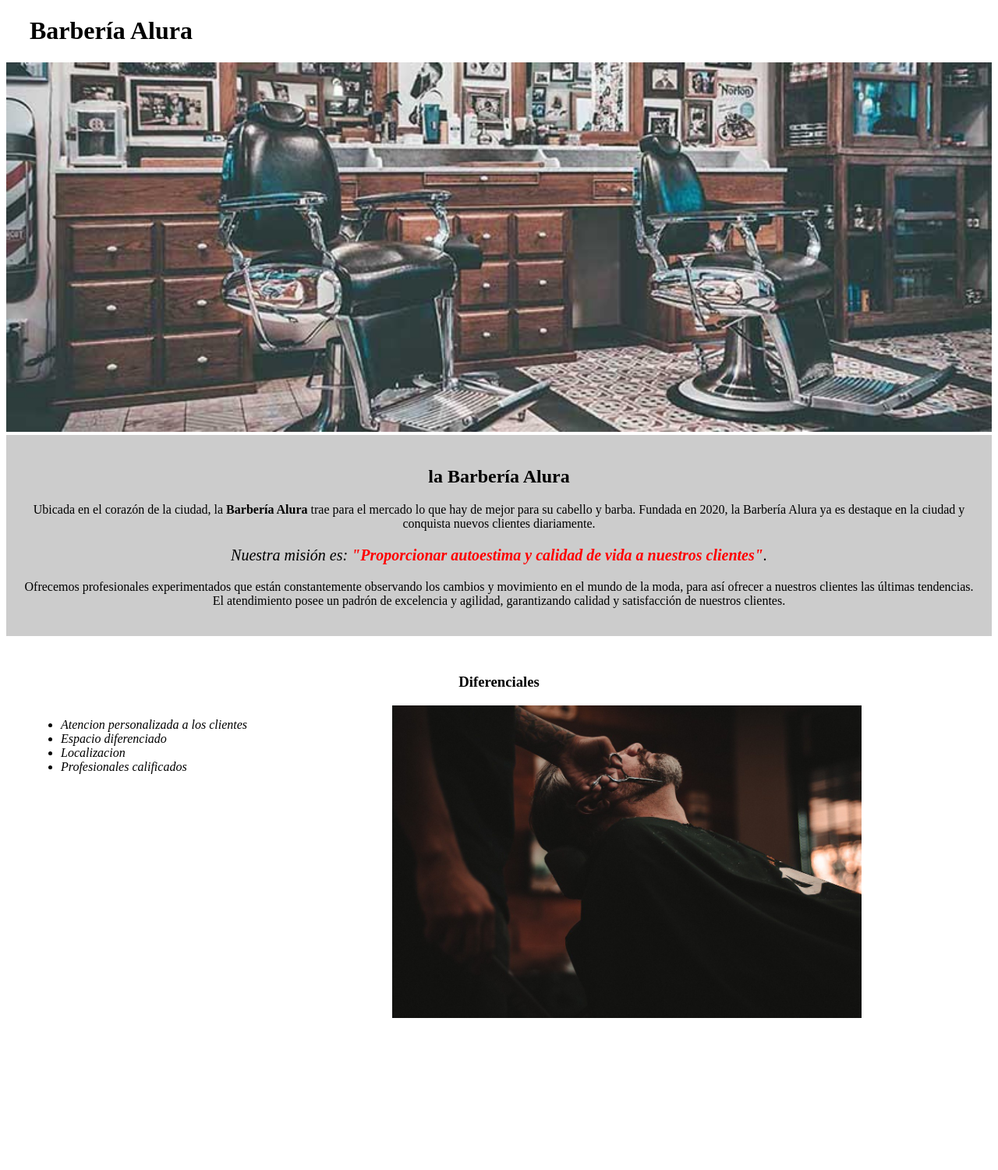
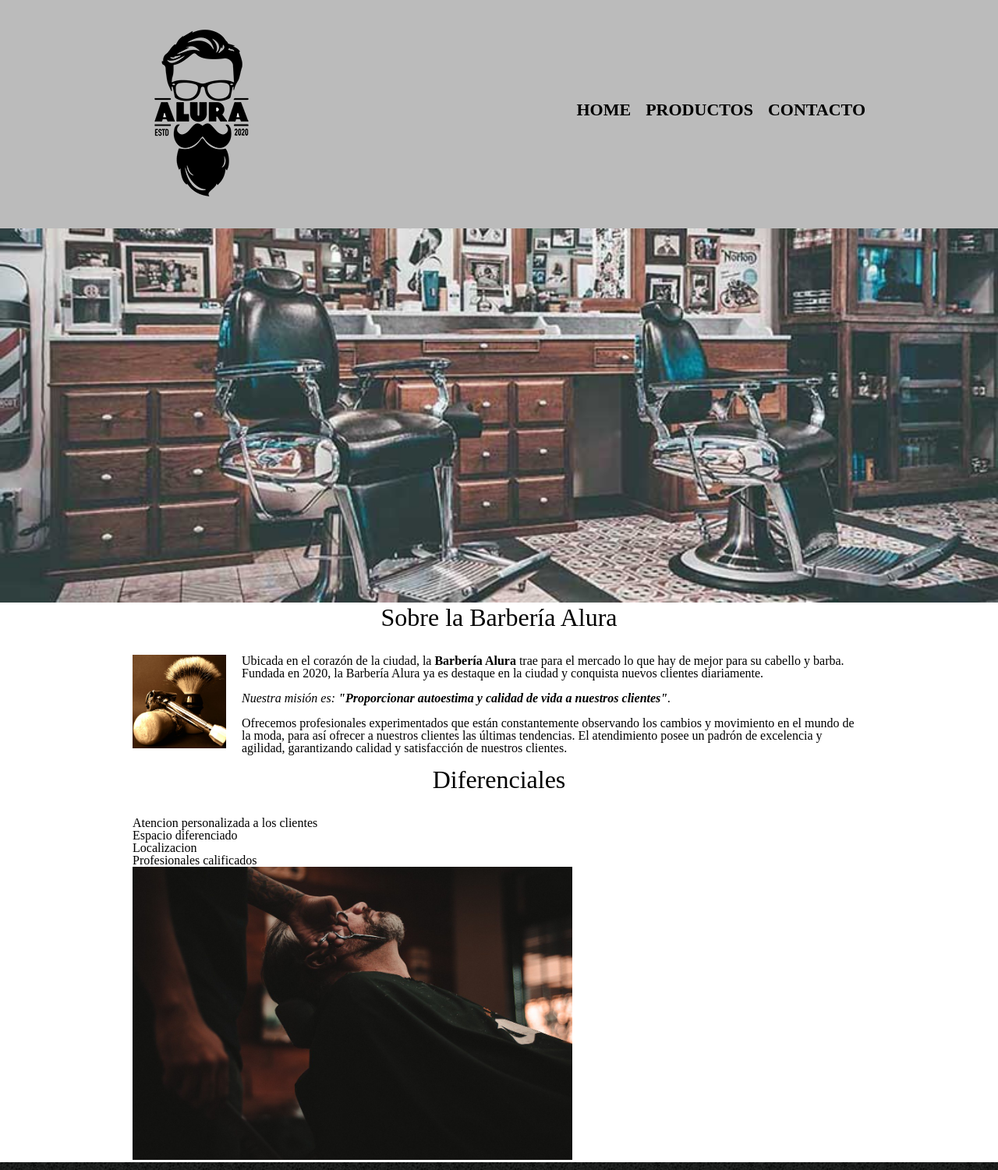
Before and after one commit to DiegoNazareth/3HTML5-y-CSS3-Pagina-Web, a plain HTML site: page index.html in a window 1280 px wide. Shown: the top 1501 px of the page at 78% size. Before the commit the page ends 1348 px from the top, so only its background shows below. Drawn offline with Linux system fonts and the light colour scheme.

Commit message:
Ajuste la pagina principal para utilizar los mismos padrones de la pagina de productos, se utilizo la propiedad float en la imagen de utensilios y que flotara del lado izquierdo de la pagina y se limpio el float con la propiedad del CSS

```diff
--- a/index.html
+++ b/index.html
@@ -4,21 +4,34 @@
   <head>
     <meta charset="UTF-8" />
     <title>Barberia Alura</title>
-    <link rel="stylesheet" href="style-home.css" />
+    <link rel="stylesheet" href="reset.css" />
+    <link rel="stylesheet" href="style.css" />
   </head>
   <body>
     <header>
-        <h1 class="titulo-principal">Barbería Alura</h1>
+      <div class="caja">
+        <h1><img src="./imagenes/imagenes/logo.png" /></h1>
+        <nav>
+          <ul class="navegacion">
+            <li><a href="index.html">Home</a></li>
+            <li><a href="productos.html">Productos</a></li>
+            <li><a href="">Contacto</a></li>
+          </ul>
+        </nav>
+      </div>
     </header>
-    <img id="banner" src="./banner/banner.jpg" alt="" />
+    <img class="banner" src="./banner/banner.jpg" alt="" />
 
-    <div class="principal">
-      <h2 class="titulo-centralizado">la Barbería Alura</h2>
+    <main>
+      <section class="principal">
+        <h2 class="titulo-principal">Sobre la Barbería Alura</h2>
+
+        <img class="utensilios" src="./imagenes/imagenes/utensilios[1].jpg" alt="Utensilios de un Barbero.">
         <p>
           Ubicada en el corazón de la ciudad, la
-        <strong>Barbería Alura</strong> trae para el mercado lo que hay de mejor
-        para su cabello y barba. Fundada en 2020, la Barbería Alura ya es
-        destaque en la ciudad y conquista nuevos clientes diariamente.
+          <strong>Barbería Alura</strong> trae para el mercado lo que hay de
+          mejor para su cabello y barba. Fundada en 2020, la Barbería Alura ya
+          es destaque en la ciudad y conquista nuevos clientes diariamente.
         </p>
         <p id="mision">
           <em
@@ -36,10 +49,9 @@
           posee un padrón de excelencia y agilidad, garantizando calidad y
           satisfacción de nuestros clientes.
         </p>
-    </div>
-
-    <div class="diferenciales">
-      <h3 class="titulo-centralizado">Diferenciales</h3>
+      </section>
+      <section class="diferenciales">
+        <h3 class="titulo-principal">Diferenciales</h3>
         <ul>
           <li class="items">Atencion personalizada a los clientes</li>
           <li class="items">Espacio diferenciado</li>
@@ -47,6 +59,12 @@
           <li class="items">Profesionales calificados</li>
         </ul>
         <img src="./diferenciales/diferenciales.jpg" class="imgDiferenciales" />
-    </div>
+      </section>
+    </main>
+
+    <footer>
+      <img src="./imagenes/imagenes/logo-blanco.png" alt="" />
+      <p class="copyright">&#169;Copyright Barberia Alura - 2020</p>
+    </footer>
   </body>
 </html>
--- a/style.css
+++ b/style.css
@@ -143,3 +143,35 @@ td, th{
     border: 1px solid #000000;
     padding: 8px 15px;
 }
+
+/*Aqui inicia el CSS para nuestra home*/
+
+.banner{
+    width: 100%;
+}
+
+.titulo-principal{
+    text-align: center;
+    font-size: 2em;
+    margin: 0 0 1em;
+    clear: left;
+}
+.principal p{
+    margin: 0 0 1em;
+
+}
+.principal strong{
+    font-weight: bold;
+}
+.principal em{
+    font-style: italic;
+}
+
+.utensilios{
+    width: 120px;
+    float: left;
+    margin: 0 20px 20px 0;
+}
+.imgDiferenciales{
+    width: 60%;
+}
```
Also changed, not shown: imagenes/imagenes/utensilios[1].jpg (added). Lines whose indentation alone changed are shown as unchanged.
